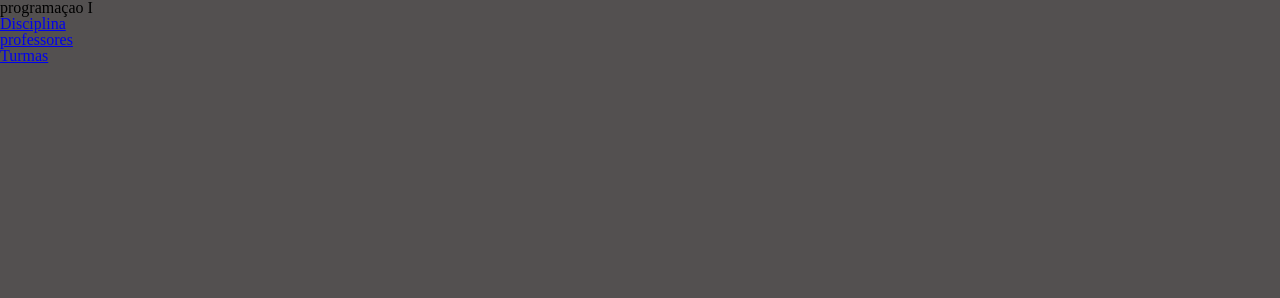
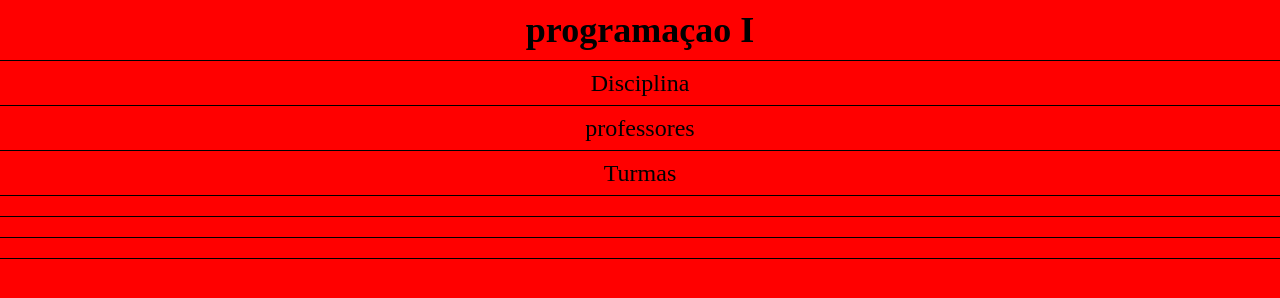
Before and after one commit to YURIx11/2tri_yuri, a plain HTML site: page index.html in a window 1280 px wide. Drawn offline with Linux system fonts and the light colour scheme.

Commit message:
Add files via upload

```diff
--- a/index.html
+++ b/index.html
@@ -9,13 +9,13 @@
     <title>2tri_yuri</title>
 </head>
 <body>
-<header class="cabeçalho">
-    <h1 class="cabeçalho titulo">programaçao I</h1>
-    <nav class="cabeçalho menu">
+<header class="cabecalho">
+    <h1 class="cabecalho-titulo">programaçao I</h1>
+    <nav class="cabecalho-menu">
         <ul>
-            <li><a class="cabeçalho-menu-item" href="#">Disciplina</a></li>
-            <li><a class="cabeçalho-menu-item" href="#">professores</a></li>
-            <li><a class="cabeçalho-menu-item" href="#">Turmas</li>
+            <li><a class="cabecalho-menu-item" href="#">Disciplina</a></li>
+            <li><a class="cabecalho-menu-item" href="#">professores</a></li>
+            <li><a class="cabecalho-menu-item" href="#">Turmas</li>
         </ul>
     </nav>
 </header>
--- a/style.css
+++ b/style.css
@@ -1,6 +1,6 @@
 :root {
-    --cor-de-fundo: rgb(83, 80, 80);
-    --cor-cabecalho: rgb(126, 123, 123);
+    --cor-de-fundo: rgb(255, 0, 0);
+    --cor-cabecalho: rgb(255, 0, 0);
 }
 
 body {
@@ -19,7 +19,7 @@ body {
 }
 
 .cabecalho-menu {
-    background-color: rgb(77, 77, 77);
+    background-color: rgb(255, 0, 0);
 }
 
 .cabecalho-menu-item {
```
